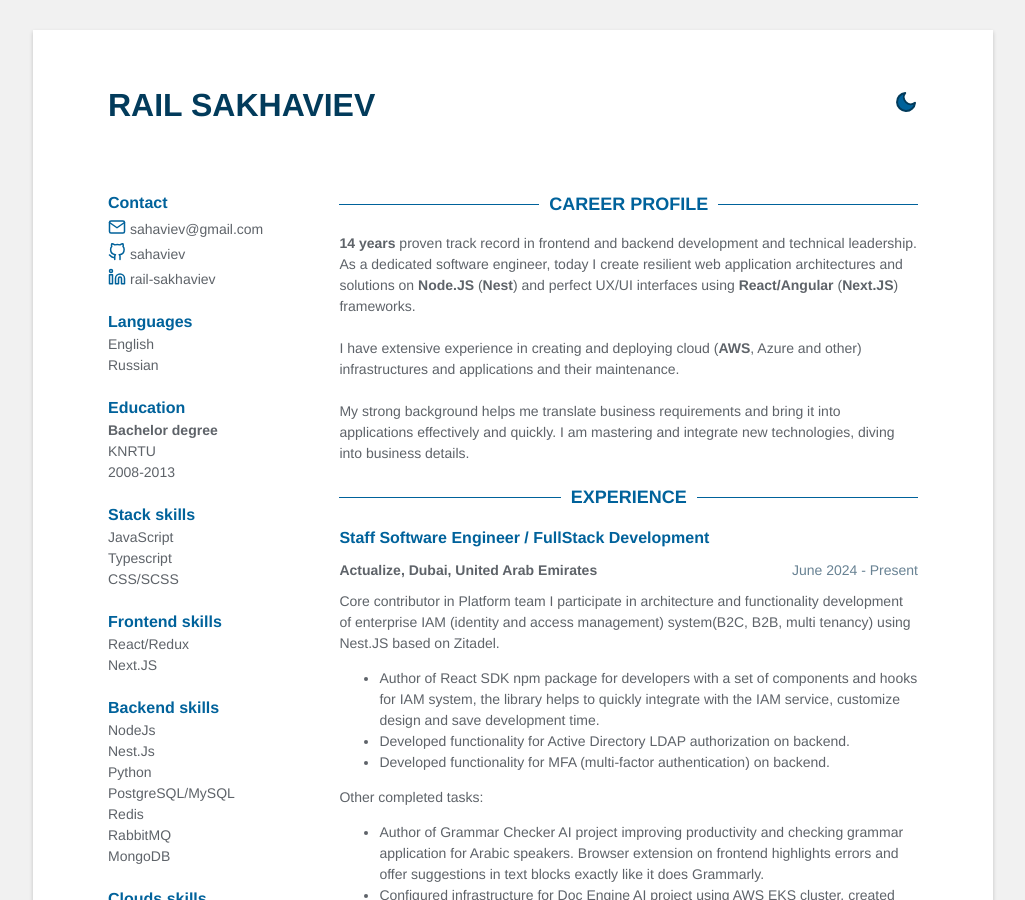
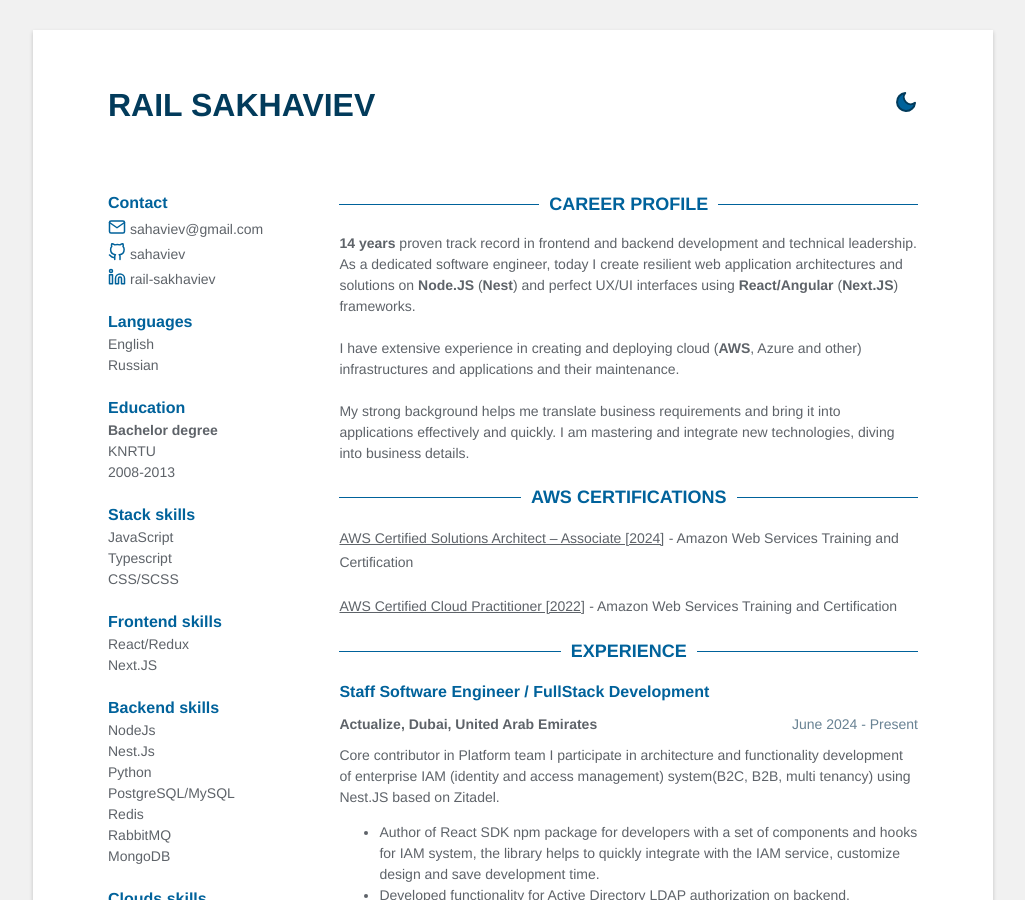
Before and after one commit to sahaviev/sahaviev.github.io, a Jekyll site: the page built from index.html, in a window 1280 px wide and 900 px high. Shown: the whole window, without its empty margins (127-1152 px from the left). Built offline with Jekyll 4.4.1, drawn with Linux system fonts in a browser that asks for light colours; comment, search, counter and statistics services are not loaded; some of the changed text lies outside the part shown.

Commit message:
update aws-certification section

```diff
--- a/_data/data.yml
+++ b/_data/data.yml
@@ -62,6 +62,10 @@
   am mastering and integrate new technologies, diving into business details.
 
 aws-certifications:
+  - title: AWS Certified Solutions Architect – Associate [2024]
+    link: https://www.credly.com/badges/25550b3a-0bf8-4d33-b052-d51a301d1ef3/linked_in?t=sp7clf
+    details: |
+      Amazon Web Services Training and Certification
   - title: AWS Certified Cloud Practitioner [2022]
     link: https://www.credly.com/badges/7eb8842a-e80a-4552-a00b-11cef491246d
     details: |
--- a/index.html
+++ b/index.html
@@ -14,9 +14,9 @@
 
     <div class="main">
       {% include career-profile.html %}
+      {% include aws-certifications.html %}
       {% include experience.html %}
       {% include publications.html %}
-      {% include aws-certifications.html %}
       {% include other-certifications.html %}
       {% include volunteering.html %}
       {% include linkedin.html %}
```
Also changed, not shown: _includes/aws-certifications.html (+2 -8 lines).
